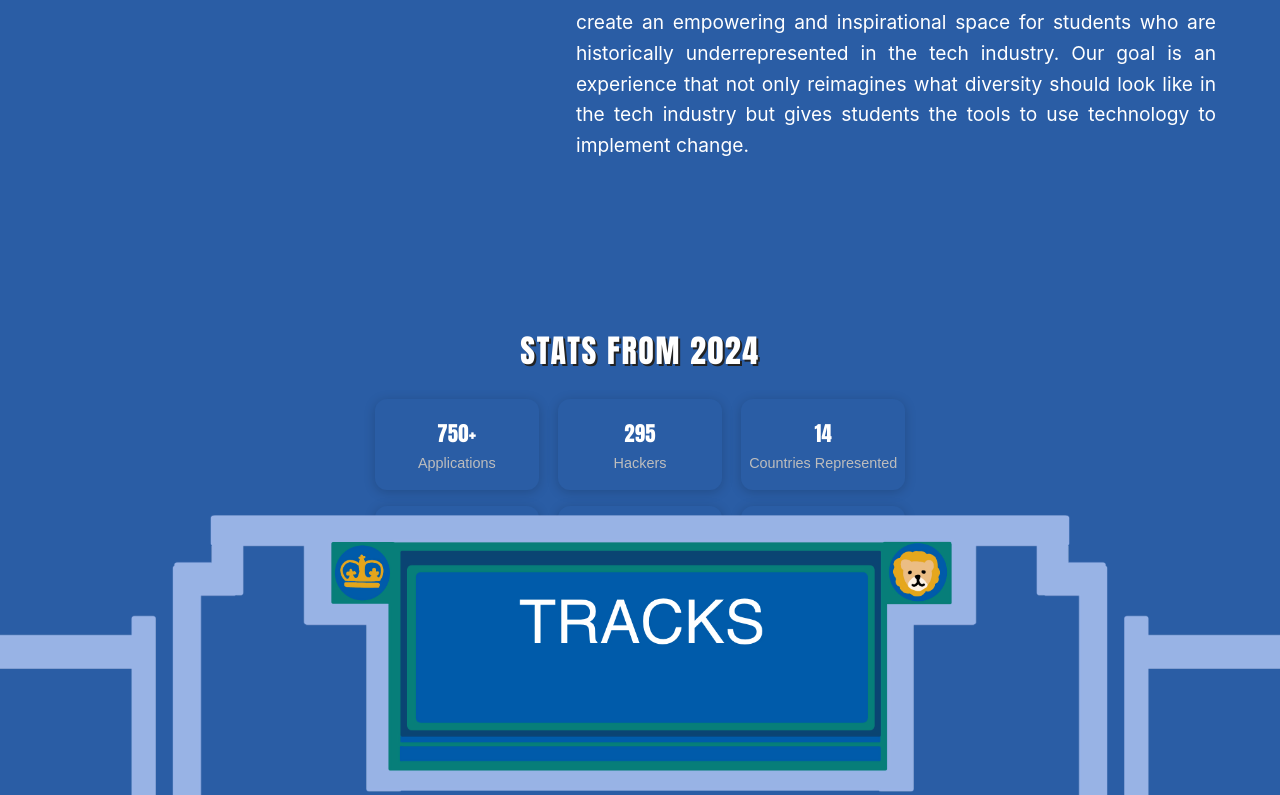
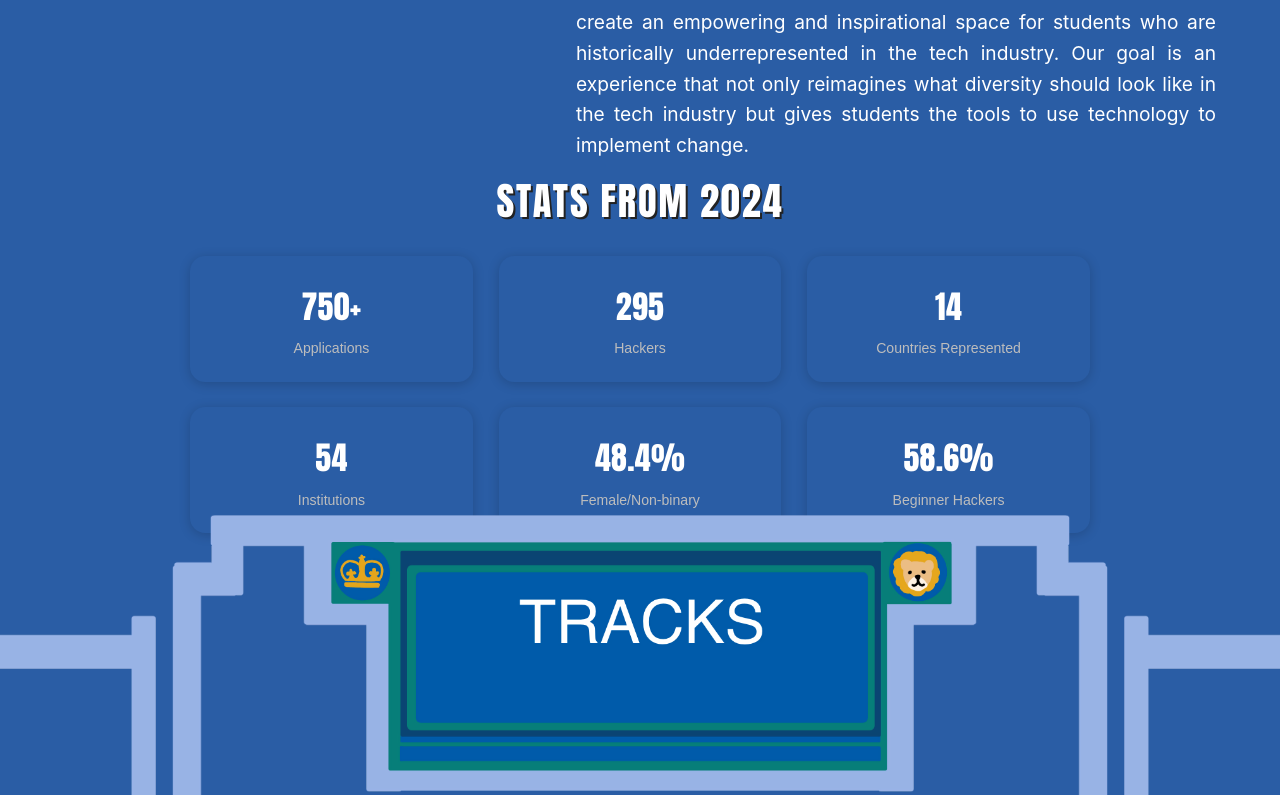
Before and after one commit to cu-divhacks/2025website, a React (Create React App) app in the folder 2025divhacks/: page / in a window 1280 px wide. Shown: the part 1805-2600 px from the top of the page. Built offline with nearby package versions, Linux system fonts and the light colour scheme.

Commit message:
fixed stats positioning

```diff
--- a/2025divhacks/src/App.css
+++ b/2025divhacks/src/App.css
@@ -521,8 +521,10 @@ html, body, #root {
 }
 /*Track Section*/
 .tracks-card-section {
-  transform: translate(0, 260%);
-  position: relative;
+  position: absolute;
+  top: 0;
+  left: 0;
+  transform: translate(0, 200vw);
   z-index: 2;
   display: flex;
   flex-wrap: wrap;
@@ -731,52 +733,59 @@ html, body, #root {
 }
 /*Stats Section*/
 .stats-section {
+  position: absolute;
+  top: 0;
+  left: 0;
+  transform: translate(0, 150vw);
+  width: 100vw;
   background: #2A5DA5;
-  padding: 1.5rem 0 2rem 0;
+  padding: 2vw 2vw 3vw 2vw;
+  box-sizing: border-box;
   text-align: center;
-  margin-top: 130rem; /* Increase this value to push it lower */
+  z-index: 1;
 }
 
 .stats-section h2 {
   color: #fff;
-  font-size: 2rem;
+  font-size: 3vw;
   font-family: 'Archivo Black', Impact, sans-serif;
   letter-spacing: 0.05em;
-  margin-bottom: 1.5rem;
+  margin-bottom: 2vw;
   text-shadow: 2px 2px 0 #222;
 }
 
 .stats-grid {
   display: grid;
-  grid-template-columns: repeat(3, 1fr);
-  gap: 1rem 1.2rem;
-  max-width: 600px;
+  grid-template-columns: repeat(3, minmax(180px, 1fr));
+  gap: 2vw;
+  max-width: 900px;
   margin: 0 auto;
+  width: 100%;
 }
 
 .stat-item {
   background: #2A5DA5;
-  border-radius: 12px;
-  padding: 1.2rem 0.5rem;
+  border-radius: 1.2vw;
+  padding: 2vw 1vw;
   display: flex;
   flex-direction: column;
   align-items: center;
   box-shadow: 0 2px 12px rgba(0,0,0,0.18);
-  min-width: 100px;
+  min-width: 0;
 }
 
 .stat-number {
   color: #fff;
-  font-size: 1.3rem;
+  font-size: 2.5vw;
   font-family: 'Archivo Black', Impact, sans-serif;
   font-weight: bold;
-  margin-bottom: 0.2rem;
+  margin-bottom: 0.5vw;
   letter-spacing: 0.01em;
 }
 
 .stat-label {
   color: #bdbdbd;
-  font-size: 0.9rem;
+  font-size: 1.1vw;
   font-family: 'Montserrat', Arial, sans-serif;
   font-weight: 500;
   margin-top: 0.2rem;
--- a/2025divhacks/src/pages/Home.js
+++ b/2025divhacks/src/pages/Home.js
@@ -178,9 +178,6 @@ export default function Home() {
             <p>DivHacks, founded in 2017, is Columbia University's premier student-led annual diversity hackathon. Over the past seven years, DivHacks has welcomed attendees from all over the tri-state area. We strive to create an empowering and inspirational space for students who are historically underrepresented in the tech industry. Our goal is an experience that not only reimagines what diversity should look like in the tech industry but gives students the tools to use technology to implement change.</p>
           </div>
         </div>
-
-        <img className="low" src= {low} alt ="Background" />
-        <img className="station" src= {station} alt ="Background" />
         {/*Stats Section */}
         <div className="stats-section">
           <h2>
@@ -213,6 +210,10 @@ export default function Home() {
             </div>
           </div>
         </div>
+
+        <img className="low" src= {low} alt ="Background" />
+        <img className="station" src= {station} alt ="Background" />
+
 
         <img className="skuline" src= {skuline} alt ="Skuline" ref={skylineRef} />
         {/* Sponsors Coming Soon */}
```
